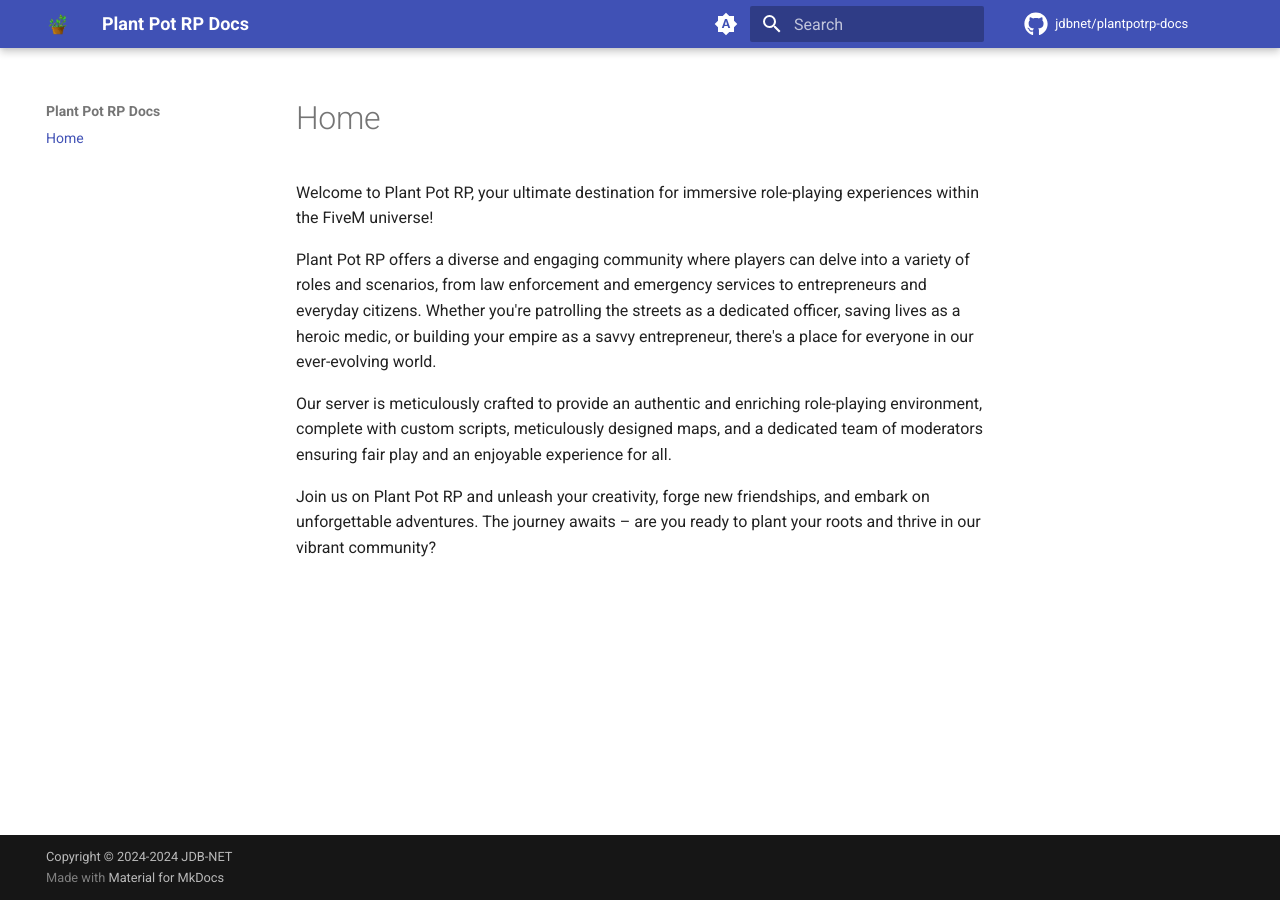
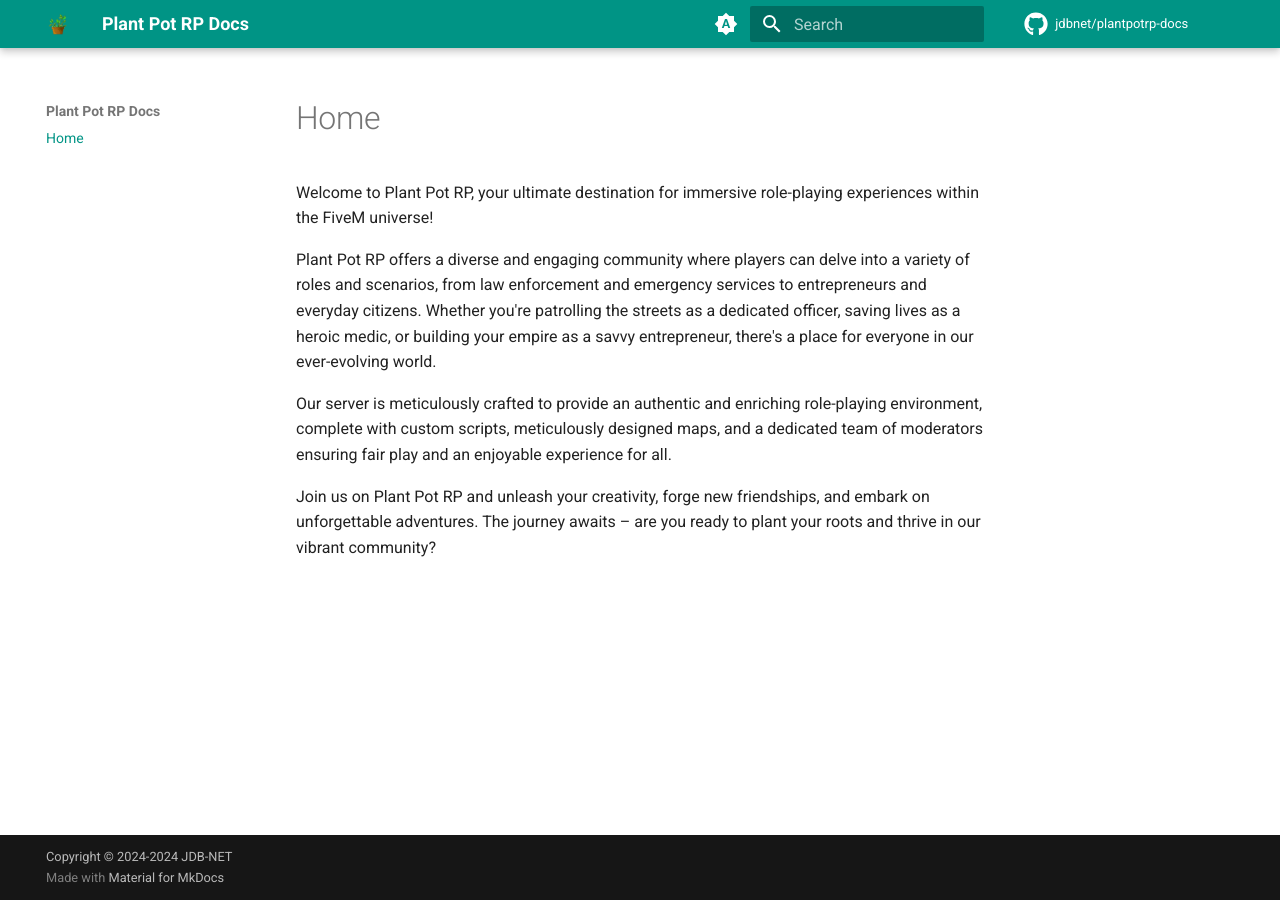
Before and after one commit to jdbnet/plantpotrp-docs, an MkDocs documentation site: the page built from docs/index.md, in a window 1280 px wide. Built offline with MkDocs 1.6.1 and Material for MkDocs 9.7.7, drawn with Linux system fonts in a browser that asks for light colours; plug-ins that fetch from the network failed and are left out; comment, search, counter and statistics services are not loaded.

Commit message:
Customised theme

```diff
--- a/mkdocs.yml
+++ b/mkdocs.yml
@@ -14,6 +14,8 @@ theme:
     # Palette toggle for automatic mode
     - media: "(prefers-color-scheme)"
       scheme: slate
+      primary: teal
+      accent: cyan
       toggle:
         icon: material/brightness-auto
         name: Switch to light mode
@@ -21,6 +23,8 @@ theme:
     # Palette toggle for light mode
     - media: "(prefers-color-scheme: light)"
       scheme: default
+      primary: teal
+      accent: cyan
       toggle:
         icon: material/brightness-7
         name: Switch to dark mode
@@ -28,6 +32,8 @@ theme:
     # Palette toggle for dark mode
     - media: "(prefers-color-scheme: dark)"
       scheme: slate
+      primary: teal
+      accent: cyan
       toggle:
         icon: material/brightness-4
         name: Switch to system preference
```
Also changed, not shown: 1 other file.
